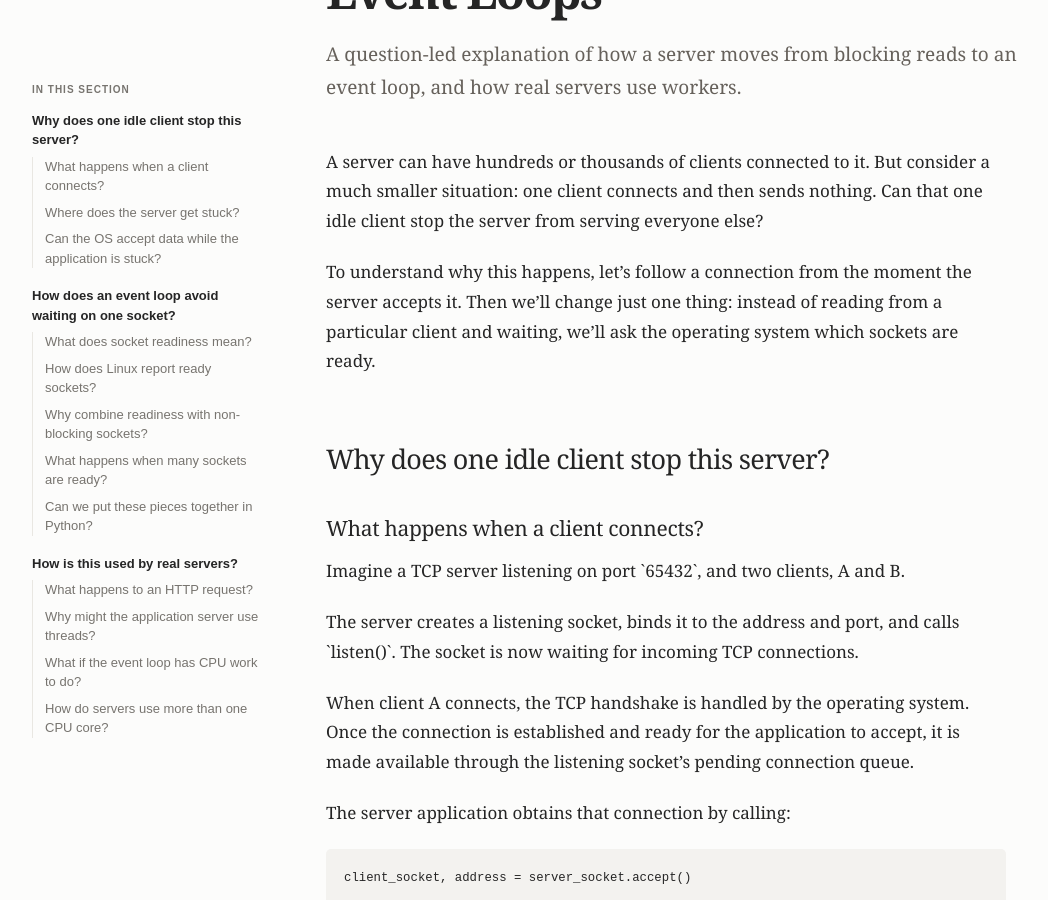
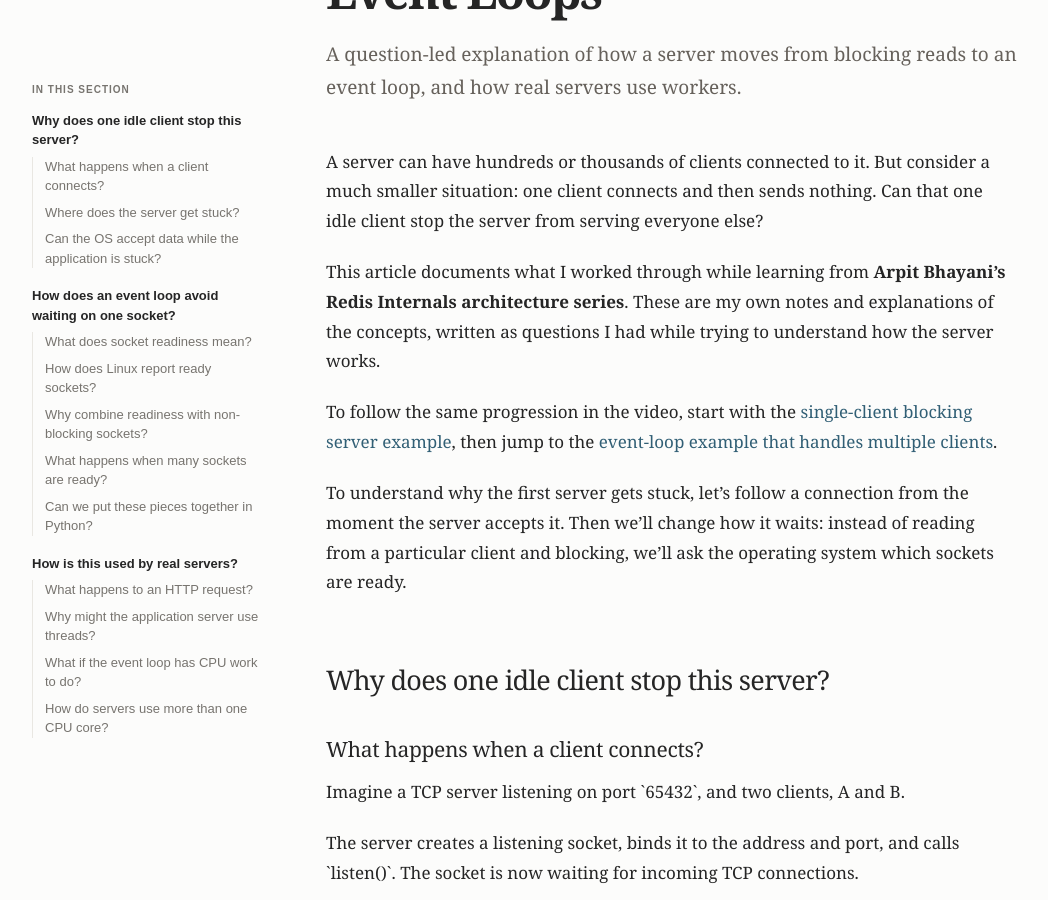
Before and after one commit to simplyjaga/simplyjaga.github.io, a Jekyll site: the page built from _posts/2026-11-03-how-one-server-handles-multiple-clients.md, in a window 1280 px wide and 900 px high, scrolled down 278 px. Shown: the whole window, without its empty margins (101-1149 px from the left). Built offline with Jekyll 4.4.1, drawn with Linux system fonts in a browser that asks for light colours.

Commit message:
Add learning-series attribution and video references

```diff
--- a/_posts/2026-11-03-how-one-server-handles-multiple-clients.md
+++ b/_posts/2026-11-03-how-one-server-handles-multiple-clients.md
@@ -42,7 +42,11 @@ toc:
 
 A server can have hundreds or thousands of clients connected to it. But consider a much smaller situation: one client connects and then sends nothing. Can that one idle client stop the server from serving everyone else?
 
-To understand why this happens, let's follow a connection from the moment the server accepts it. Then we'll change just one thing: instead of reading from a particular client and waiting, we'll ask the operating system which sockets are ready.
+This article documents what I worked through while learning from **Arpit Bhayani's Redis Internals architecture series**. These are my own notes and explanations of the concepts, written as questions I had while trying to understand how the server works.
+
+To follow the same progression in the video, start with the [single-client blocking server example](https://youtu.be/SMmLVHgE4pM?t=0), then jump to the [event-loop example that handles multiple clients](https://youtu.be/SMmLVHgE4pM?t=1340).
+
+To understand why the first server gets stuck, let's follow a connection from the moment the server accepts it. Then we'll change how it waits: instead of reading from a particular client and blocking, we'll ask the operating system which sockets are ready.
 
 ## Why does one idle client stop this server? {#why-does-one-idle-client-stop-this-server}
 
```
